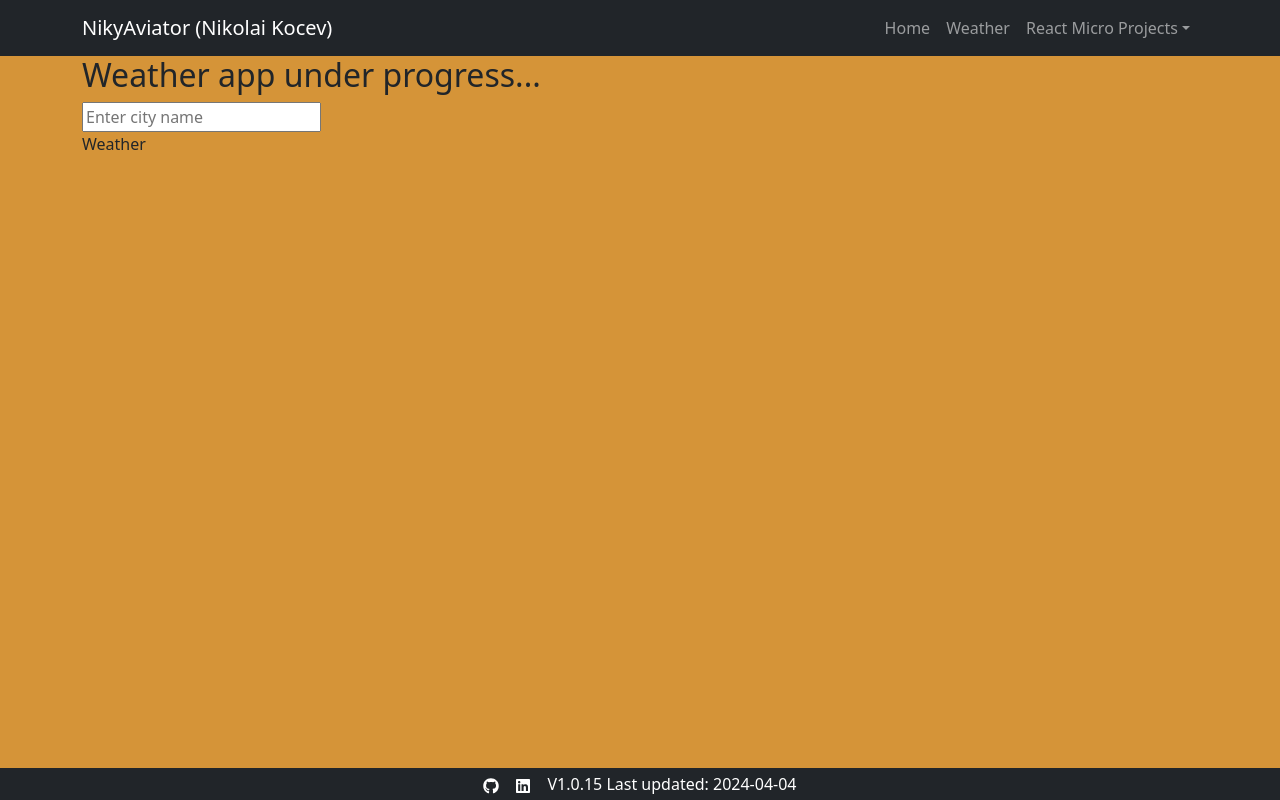
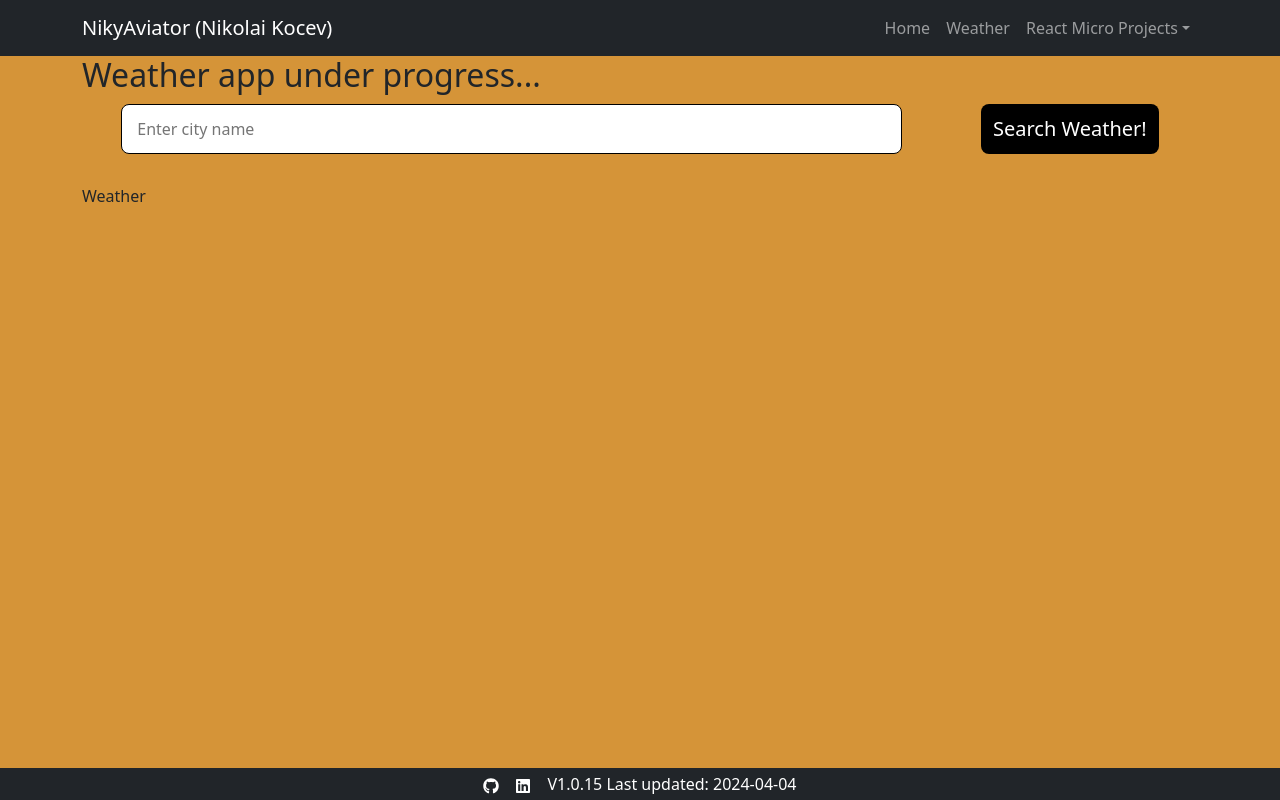
Before and after one commit to NikyAviator/nikolaikocev, a React (Vite) app in the folder frontend/: page /weather in a window 1280 px wide. Built offline with nearby package versions, Linux system fonts and the light colour scheme; a web font is replaced by a local one.

Commit message:
styled button and search bar

```diff
--- a/frontend/src/Components/weather-app/search/Search.jsx
+++ b/frontend/src/Components/weather-app/search/Search.jsx
@@ -1,16 +1,18 @@
+/* eslint-disable react/prop-types */
 import '../../../scss/styles.scss';
 
 const Search = ({ search, setSearch }) => {
+  const handleSearch = () => {};
   return (
     <div className='search-engine'>
       <input
         type='text'
-        className='city-search'
         placeholder='Enter city name'
         name='search'
         value={search}
         onChange={(event) => setSearch(event.target.value)}
       />
+      <button onClick={handleSearch}>Search Weather!</button>
     </div>
   );
 };
--- a/frontend/src/Components/weather-app/search/search.scss
+++ b/frontend/src/Components/weather-app/search/search.scss
@@ -0,0 +1,30 @@
+.search-engine {
+  width: 100%;
+  display: flex;
+  justify-content: space-around;
+  align-items: center;
+  margin-bottom: 30px;
+  margin-top: 10px;
+}
+
+.search-engine input {
+  width: 70%;
+  height: 50px;
+  border: 1px solid;
+  border-radius: 8px;
+  padding: 2px 15px;
+  font-size: 16px;
+  outline: none;
+  background-color: #fff;
+  color: #000000;
+}
+
+.search-engine button {
+  border: none;
+  border-radius: 8px;
+  background-color: #000000;
+  color: #fff;
+  font-size: 20px;
+  outline: none;
+  padding: 10px 12px;
+}
--- a/frontend/src/scss/styles.scss
+++ b/frontend/src/scss/styles.scss
@@ -26,6 +26,7 @@ $body-bg: #d59438; // Set your desired background color
 @import '../Components/github-profile-finder/github.scss';
 @import '../Components/search-autocomplete-api/searchautocomplete.scss';
 @import '../Components/tic-tac-toe/tictactoe.scss';
+@import '../Components/weather-app/search/search.scss';
 @import './nikyinfo.scss';
 @import './nikytextinfo.scss';
 @import './downloadcvbutton.scss';
```
